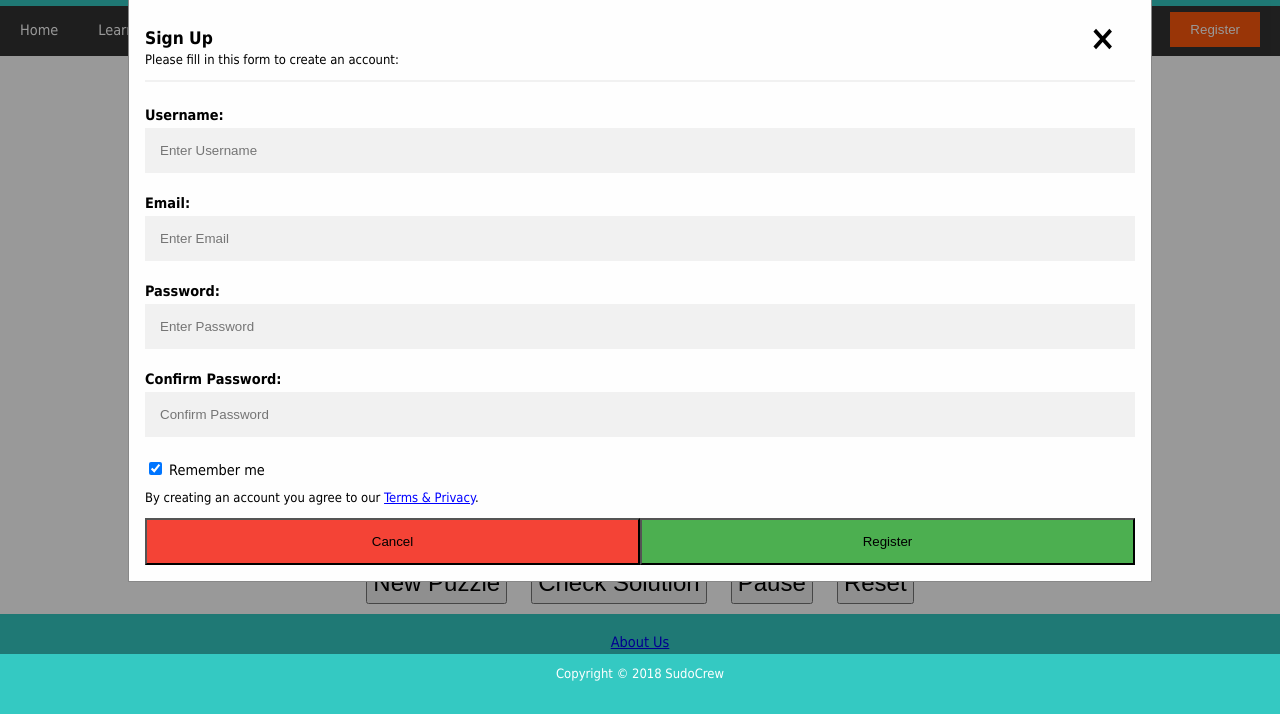
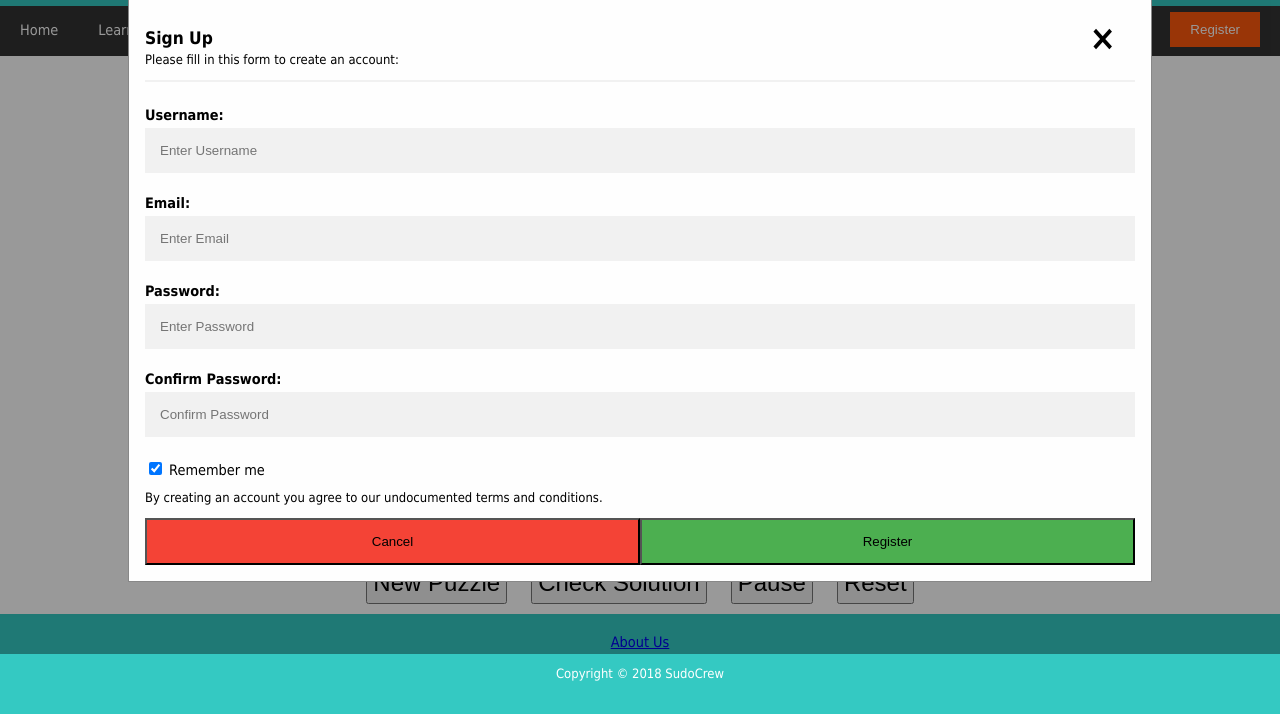
Before and after one commit to dechristopher/wwwapp-sudoku, a website: page templates/index.html in a window 1280 px wide. Both pictures are taken after a click on the button "Register". Shown: the part 146-860 px from the top of the page. Drawn offline with Linux system fonts and the light colour scheme; files that its build step writes are made by us from their sources; files whose address does not match are found by name.

```diff
--- a/templates/index.html
+++ b/templates/index.html
@@ -103,7 +103,7 @@
 					<input class="input2" type="checkbox" checked="checked" name="remember" style="margin-bottom:15px"> Remember me
 				</label>
 
-				<p>By creating an account you agree to our <a href="#" style="color:blue">Terms & Privacy</a>.</p>
+				<p>By creating an account you agree to our undocumented terms and conditions.</p>
 
 				<div class="clearfix">
 					<button type="button" onclick="document.getElementById('id02').style.display='none'" class="cancelbtn2">Cancel</button>
```
